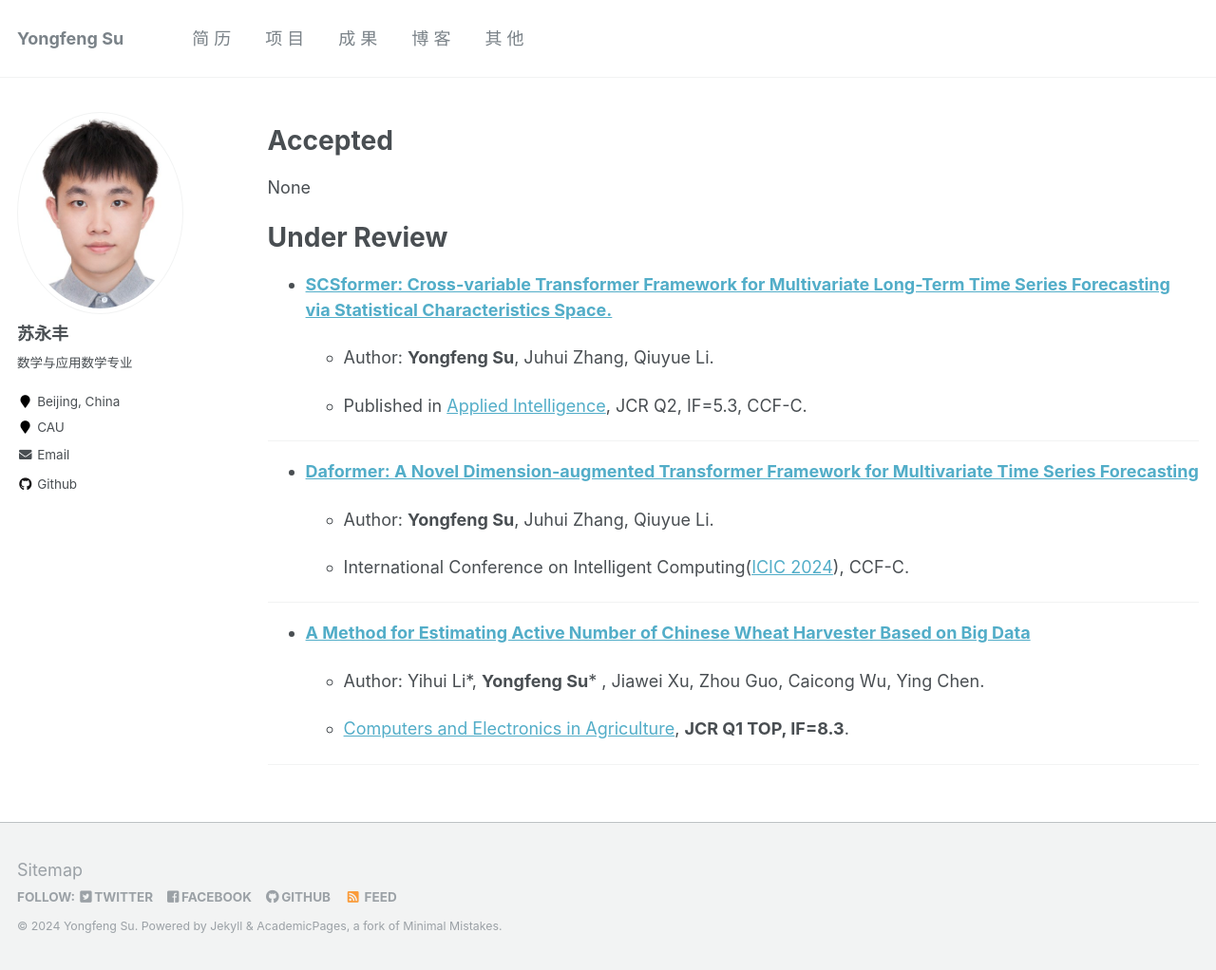
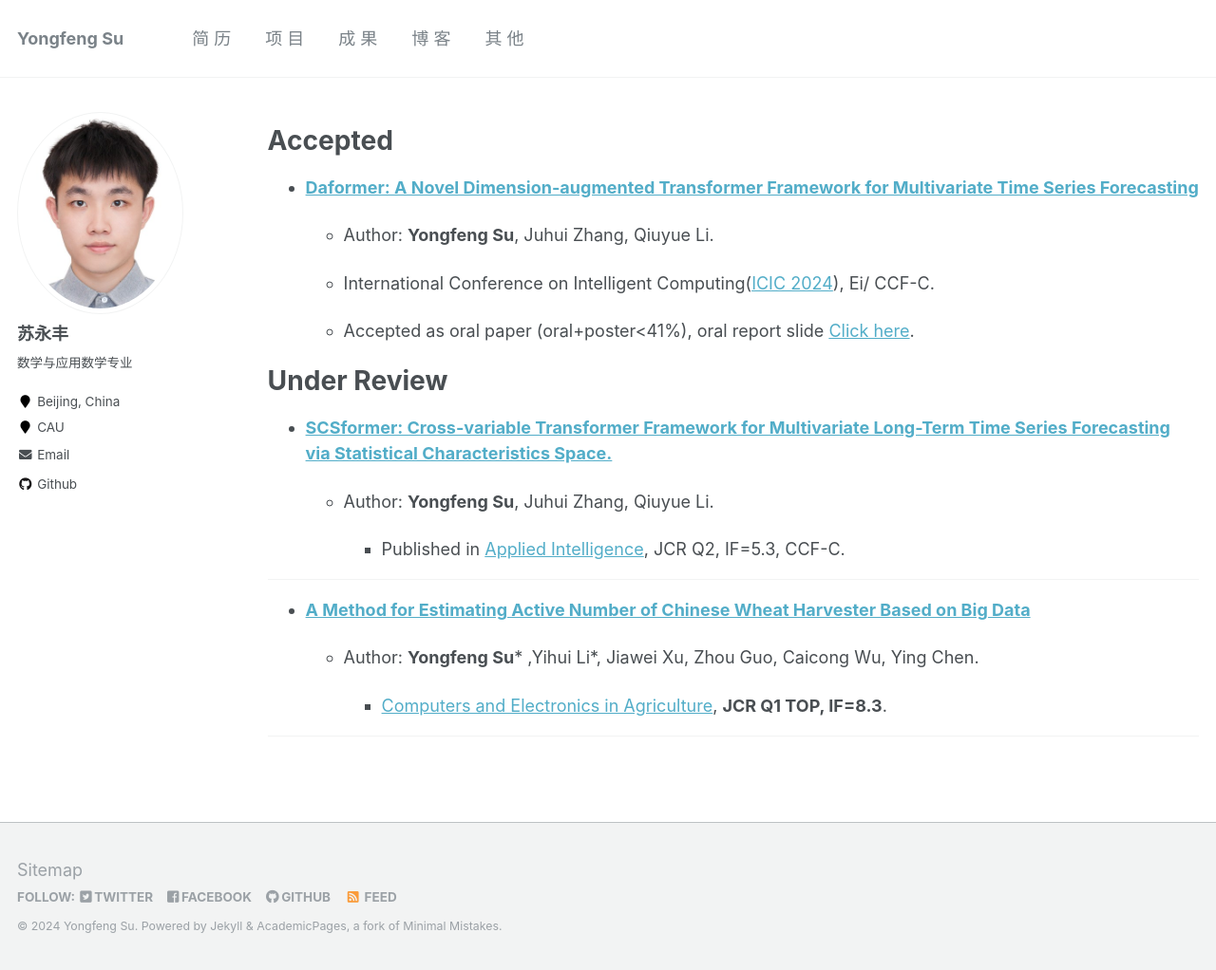
Before and after one commit to CreatBySu/CreatBySu.github.io, a Jekyll site: the page built from _pages/publications.md, in a window 1280 px wide and 1022 px high. Shown: the whole window at 95% size. Built offline with Jekyll 4.4.1, drawn with Linux system fonts in a browser that asks for light colours; part of the change alters nothing that is shown.

Commit message:
Add files via upload

```diff
--- a/_pages/publications.md
+++ b/_pages/publications.md
@@ -7,7 +7,13 @@ author_profile: true
 
 # Accepted
 
-None
+- **[Daformer: A Novel Dimension-augmented Transformer Framework for Multivariate Time Series Forecasting](https://yongfengsu.notion.site/Daformer-A-Novel-Dimension-augmented-Transformer-Framework-for-Multivariate-Time-Series-Forecasting-f06d87019c0648f0a88e0e52c43c008e)**
+
+  - Author: **Yongfeng Su**, Juhui Zhang, Qiuyue Li.
+
+  - International Conference on Intelligent Computing([ICIC 2024](http://www.ic-icc.cn/2024/index.htm)), Ei/ CCF-C.
+
+  - Accepted as oral paper (oral+poster<41%), oral report slide [Click here](https://github.com/CreatBySu/CreatBySu.github.io/raw/main/files/ICIC2024%20Daformer%20Oral%20Report.pptx).
 
 # Under Review
 
@@ -16,28 +22,19 @@ None
   - Author: **Yongfeng Su**, Juhui Zhang, Qiuyue Li.
 
 
-  - Published in [Applied Intelligence](https://link.springer.com/journal/10489?gad_source=1&gclid=CjwKCAjwz42xBhB9EiwA48pT77NHNyrIaa6SQyOc3qzE5OtRst2hXdo_qTUlgOGetQf6NliNGbonrBoCEw0QAvD_BwE), JCR Q2, IF=5.3, CCF-C.
+    - Published in [Applied Intelligence](https://link.springer.com/journal/10489?gad_source=1&gclid=CjwKCAjwz42xBhB9EiwA48pT77NHNyrIaa6SQyOc3qzE5OtRst2hXdo_qTUlgOGetQf6NliNGbonrBoCEw0QAvD_BwE), JCR Q2, IF=5.3, CCF-C.
+
 
 ------
 
 
 
-- **[Daformer: A Novel Dimension-augmented Transformer Framework for Multivariate Time Series Forecasting](https://yongfengsu.notion.site/Daformer-A-Novel-Dimension-augmented-Transformer-Framework-for-Multivariate-Time-Series-Forecasting-f06d87019c0648f0a88e0e52c43c008e)**
+- **[A Method for Estimating Active Number of Chinese Wheat Harvester Based on Big Data](https://yongfengsu.notion.site/495ae10c41324f3b9281e924c20c3814)**
 
-   - Author: **Yongfeng Su**, Juhui Zhang, Qiuyue Li.
-
-   - International Conference on Intelligent Computing([ICIC 2024](http://www.ic-icc.cn/2024/index.htm)), CCF-C.
+   - Author:  **Yongfeng Su**\* ,Yihui Li\*, Jiawei Xu, Zhou Guo, Caicong Wu, Ying Chen.
 
 
-   ------
+      - [Computers and Electronics in Agriculture](https://www.sciencedirect.com/journal/computers-and-electronics-in-agriculture), **JCR Q1 TOP, IF=8.3**.
 
 
-
-- **[A Method for Estimating Active Number of Chinese Wheat Harvester Based on Big Data](https://yongfengsu.notion.site/495ae10c41324f3b9281e924c20c3814)**
-
-   - Author: Yihui Li\*, **Yongfeng Su**\*  , Jiawei Xu, Zhou Guo, Caicong Wu, Ying Chen.
-
-
-   - [Computers and Electronics in Agriculture](https://www.sciencedirect.com/journal/computers-and-electronics-in-agriculture), **JCR Q1 TOP, IF=8.3**.
-
-   ------
+------
```
